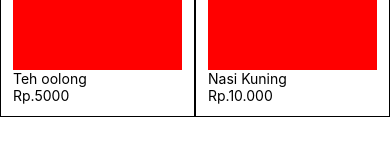
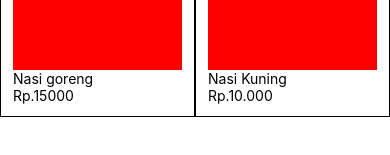
Before and after one commit to KhairArrayyannmhs01/AwesomeProject, a React Native app: screen / in a window 390 px wide. Shown: the part 235-390 px from the top of the page. Built offline with nearby package versions, Linux system fonts and the light colour scheme.

Commit message:
kntnsklh

```diff
--- a/App.jsx
+++ b/App.jsx
@@ -36,8 +36,8 @@ const App = () => {
             height: 200,
             backgroundColor: 'red'
           }}></View>
-          <Text>Teh oolong</Text>
-          <Text>Rp.5000</Text>
+          <Text>Nasi goreng</Text>
+          <Text>Rp.15000</Text>
           </View>
           <View style={{
             borderWidth: 1,
```
